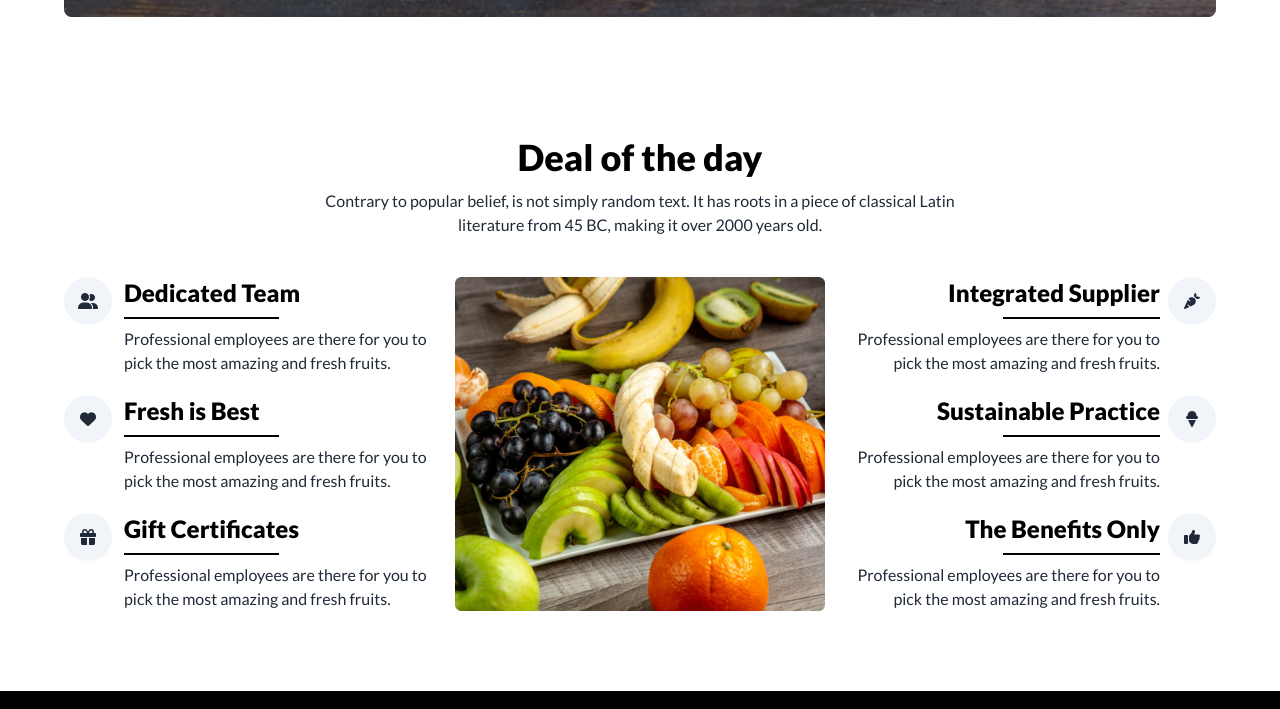
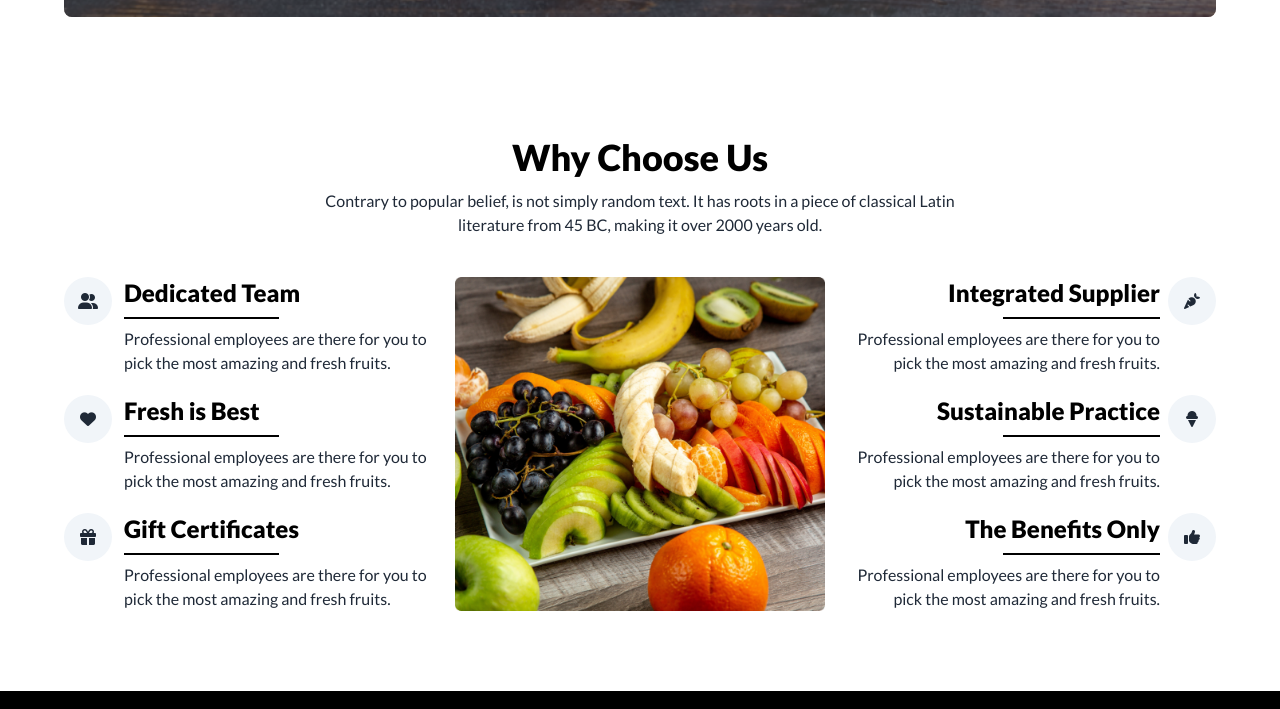
Before and after one commit to shamshul-haque/fruit-burst, a plain HTML site: page index.html in a window 1280 px wide. Shown: the part 2480-3189 px from the top of the page. Drawn offline with nearby package versions, Linux system fonts and the light colour scheme.

Commit message:
change heading of choice section

```diff
--- a/index.html
+++ b/index.html
@@ -791,7 +791,7 @@
           class="space-y-3 text-center font-lato px-5 pt-10 md:px-20 lg:px-60"
         >
           <h1 class="text-black text-2xl md:text-4xl font-extrabold">
-            Deal of the day
+            Why Choose Us
           </h1>
           <p class="text-gray-800 text-sm lg:text-base font-medium">
             Contrary to popular belief, is not simply random text. It has roots
```
